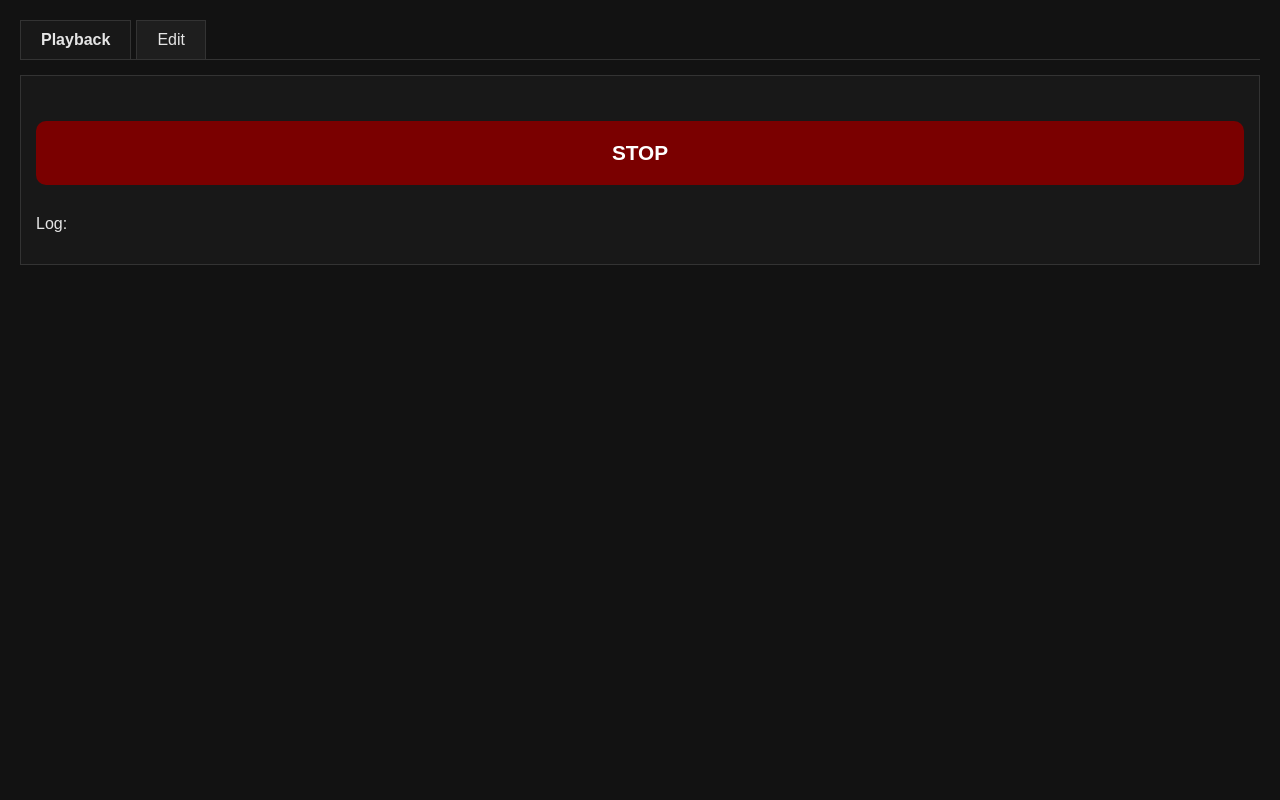
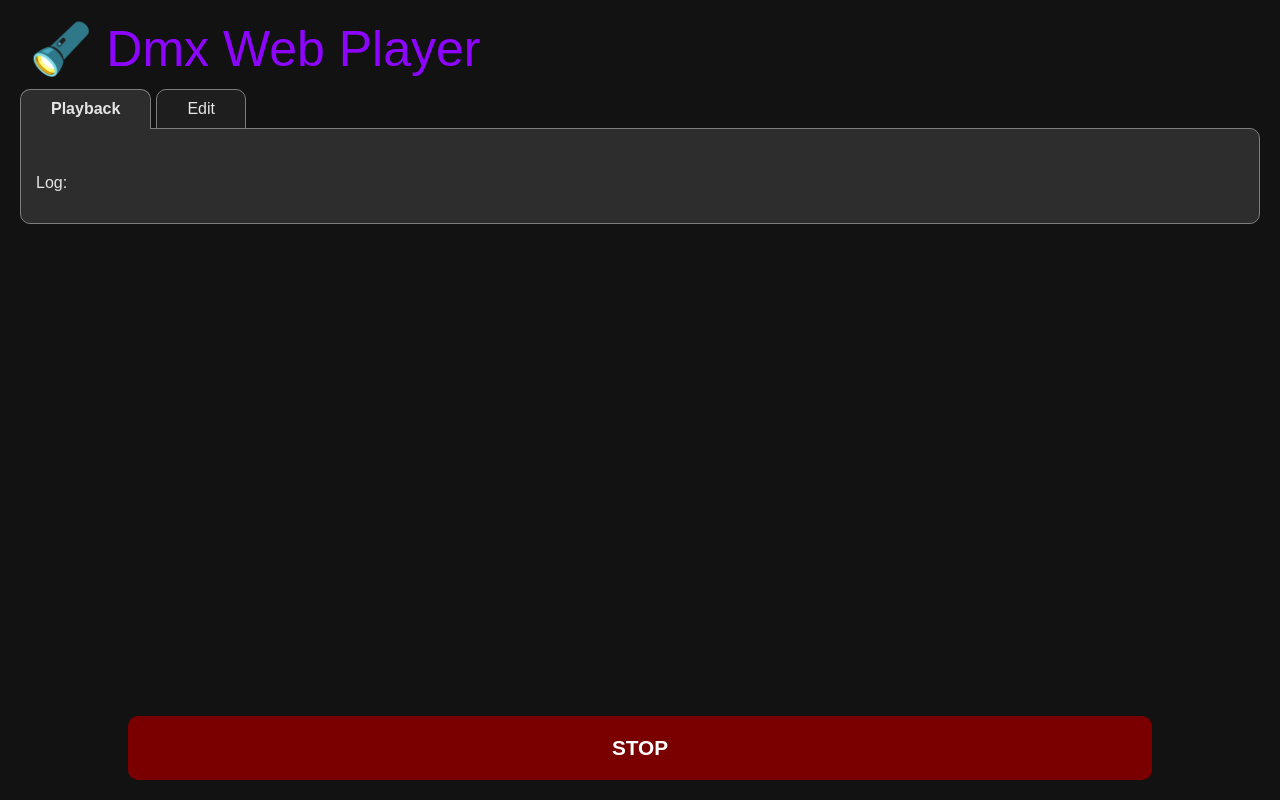
Before and after one commit to Minus345/DmxWebPlayer, a Flask app: page /playback in a window 1280 px wide. Run offline with Flask 3, Linux system fonts and the light colour scheme; data that the repository does not hold is empty.

Commit message:
fronted improvements

```diff
--- a/app.py
+++ b/app.py
@@ -27,7 +27,7 @@ Dmx.startBackgroundProcesses(app.config['DATABASE'])
 
 @app.route('/')
 def index():
-    return render_template('index.html')
+    return render_template('playback.html', curRecording=Dmx.getCurrantRecording(db.get_db()), sceneList=Dmx.getCurrantScenes(db.get_db()), log="started ...")
 
 
 @app.route('/edit', methods=['GET', 'POST'])
--- a/templates/base.html
+++ b/templates/base.html
@@ -9,8 +9,9 @@
             --bg: #121212;
             --fg: #e5e5e5;
             --tab-bg: #1e1e1e;
-            --tab-border: #333;
-            --content-bg: #181818;
+            --tab-border: #7e7d7d;
+            --content-bg: #2d2d2d;
+            --lila: #8e05ff;
         }
 
         body {
@@ -20,20 +21,28 @@
             color: var(--fg);
         }
 
+        .header {
+            font-size: 50px;
+            padding-left: 10px;
+            padding-bottom: 10px;
+            font-family: Arial, Helvetica, serif;
+            color: var(--lila);
+        }
+
         .tabs {
             display: flex;
-            border-bottom: 1px solid var(--tab-border);
-            margin-bottom: 15px;
+            position: relative;
+            top: 1px; /* Tabs überdecken die Content-Border */
         }
 
         .tab {
-            padding: 10px 20px;
+            padding: 10px 30px;
             border: 1px solid var(--tab-border);
-            border-bottom: none;
             margin-right: 5px;
             background: var(--tab-bg);
             text-decoration: none;
             color: var(--fg);
+            border-radius: 10px 10px 0 0;
         }
 
         .tab:hover {
@@ -43,17 +52,24 @@
         .active {
             background: var(--content-bg);
             font-weight: bold;
+            border-bottom: none;
         }
 
         .content {
             border: 1px solid var(--tab-border);
             padding: 15px;
             background: var(--content-bg);
+            border-radius: 0 10px 10px 10px;
         }
     </style>
 </head>
 
 <body>
+
+<div class="header">
+    &#128294;
+    Dmx Web Player
+</div>
 
 <div class="tabs">
     <a href="/playback" class="tab {% if active == 'playback' %}active{% endif %}">Playback</a>
--- a/templates/playback.html
+++ b/templates/playback.html
@@ -16,6 +16,24 @@
             aspect-ratio: 1; /* macht es quadratisch */
             background: #2a2a2a;
             border: 2px solid #444;
+            border-radius: 10px;
+            color: #e5e5e5;
+            font-size: 1.2rem;
+            font-weight: bold;
+            display: flex;
+            align-items: center;
+            justify-content: center;
+            text-align: center;
+            padding: 10px;
+            cursor: pointer;
+            transition: 0.15s;
+        }
+
+        .scene-button-active {
+            width: 100%;
+            aspect-ratio: 1; /* macht es quadratisch */
+            background: #2a2a2a;
+            border: 2px solid var(--lila);
             border-radius: 10px;
             color: #e5e5e5;
             font-size: 1.2rem;
@@ -54,21 +72,42 @@
         .stop-button:hover {
             background: #a00000;
         }
+
+        .fixed-stop-container {
+            position: fixed;
+            bottom: 20px;
+            left: 50%;
+            transform: translateX(-50%);
+            width: 80%;
+            z-index: 9999;
+        }
+
+        .fixed-stop-container .stop-button {
+            width: 100%;
+        }
     </style>
 
     <div class="scene-grid">
         {% for (id, name) in sceneList %}
             <form action="/playback" method="POST">
+                {% if active == name %}
                     <button class="scene-button" type="submit" name="start" value="{{ id }}">
                         {{ name }}
                     </button>
+                {% else %}
+                    <button class="scene-button" type="submit" name="start" value="{{ id }}">
+                        {{ name }}
+                    </button>
+                {% endif %}
             </form>
         {% endfor %}
     </div>
 
+    <div class="fixed-stop-container">
         <form action="/playback" method="POST">
             <button class="stop-button" type="submit" name="stop" value="stop">STOP</button>
         </form>
+    </div>
 
     <p style="margin-top: 30px">Log:</p>
     {{ log }}
```
Also changed, not shown: templates/index.html (deleted, +0 -12 lines). Lines whose indentation alone changed are shown as unchanged.
